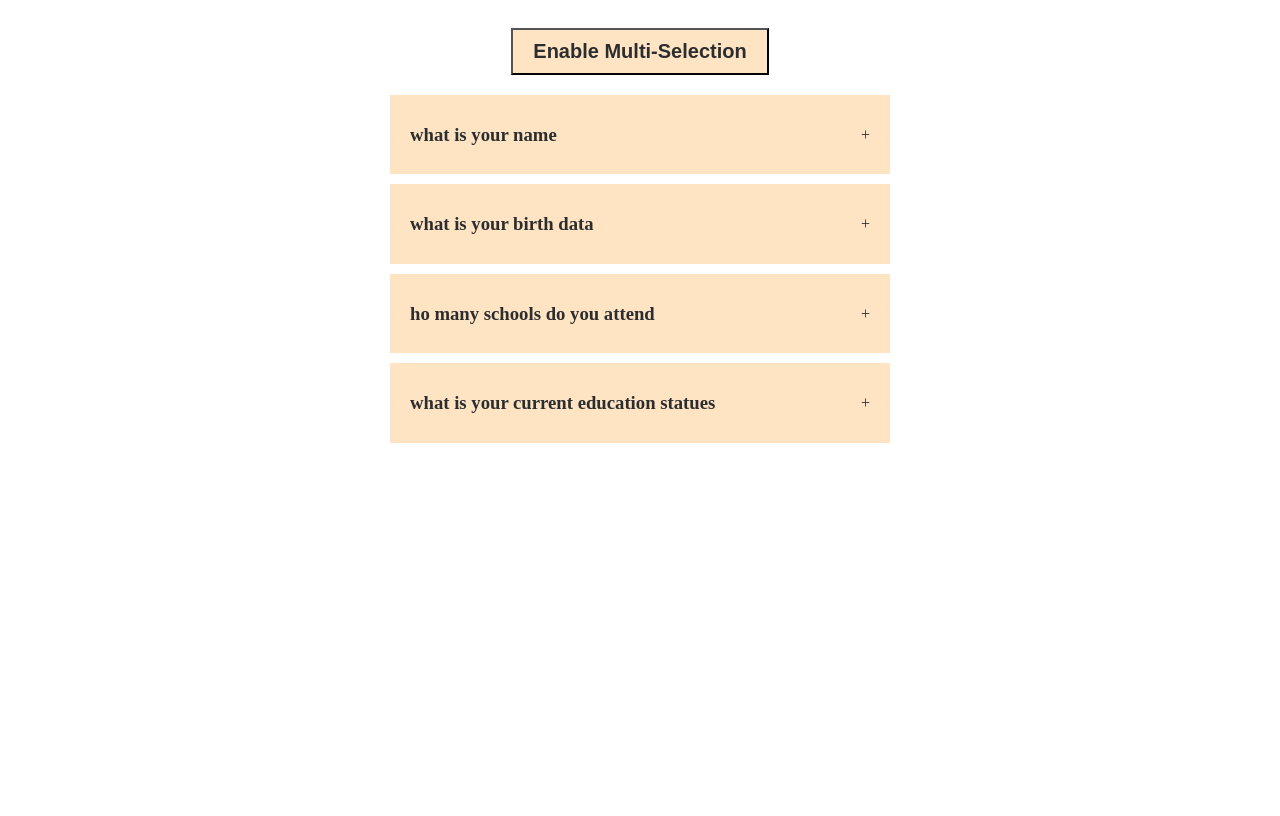
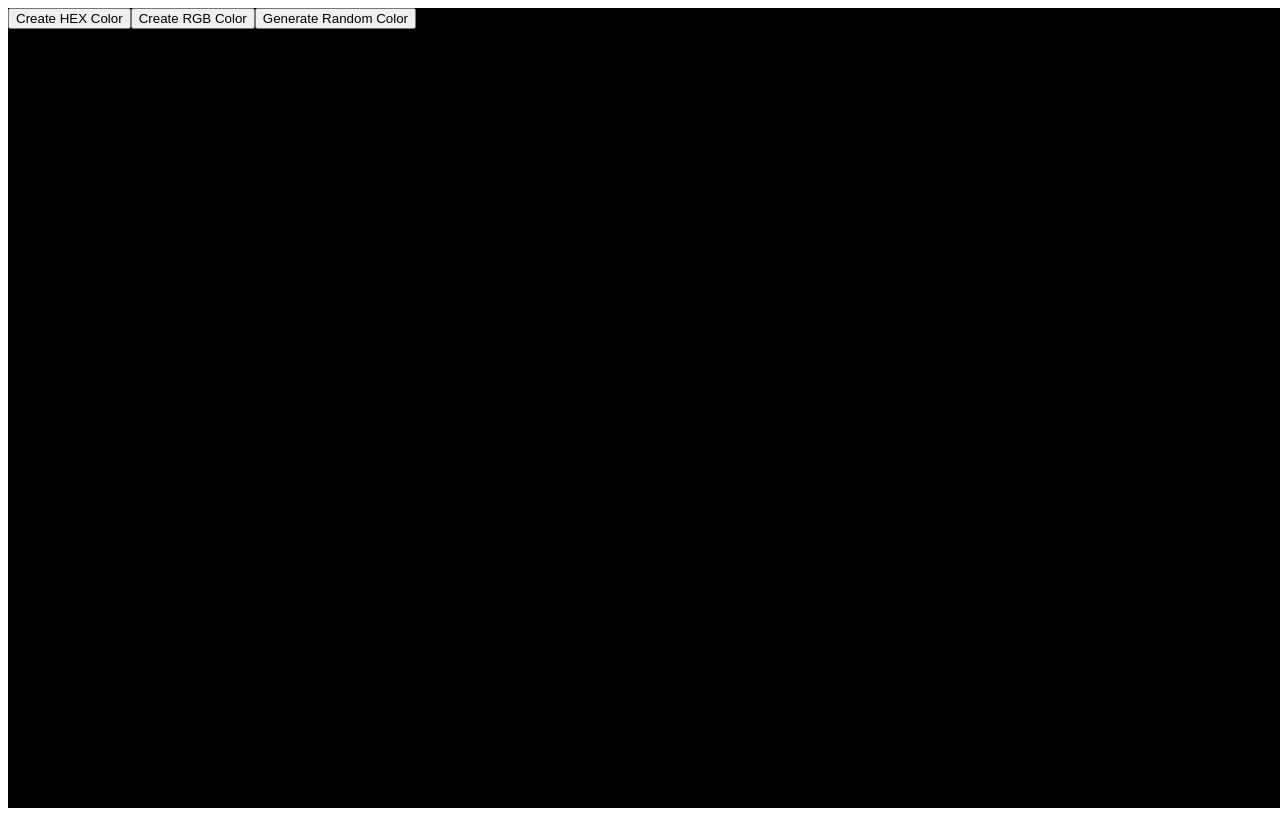
Before and after one commit to usmanmasud/react-episodes, a React (Vite) app: page / in a window 1280 px wide. Built offline with nearby package versions, Linux system fonts and the light colour scheme.

Commit message:
random hex

```diff
--- a/src/App.jsx
+++ b/src/App.jsx
@@ -1,9 +1,11 @@
-import Accordian from "./accordian/Page"
+// import Accordian from "./accordian/Page"
+import RandomColor from "./random-color/page"
 
 function App() {
   return (
     <>
-      <Accordian />
+      {/* <Accordian /> */}
+      <RandomColor />
     </>
   )
 }
--- a/src/accordian/Page.jsx
+++ b/src/accordian/Page.jsx
@@ -1,6 +1,6 @@
 import React, { useState } from 'react'
 import data from './data'
-import './styles.css'
+import './styles.module.css'
 
 export default function Accordian () {
 
--- a/src/random-color/page.jsx
+++ b/src/random-color/page.jsx
@@ -1 +1,36 @@
-import './styles.css'
+import { useState } from 'react'
+import './styles.module.css'
+
+export default function RandomColor() {
+    const [typeOfColor, setTypeOfColor] = useState('hex');
+    const [color, SetColor] = useState('#000000');
+
+
+    function handleRandomColor(length) {
+        return Math.floor(Math.random()*6)
+    }
+
+    function handleCreateRandomHexColor() {
+        const hex = [0,1,2,3,4,5,6,7,8,9,'A','B','C','D','E','F']
+        let hexColor = "#";
+
+        for (let i = 0; i<6; i++) {
+            hexColor += hex[handleRandomColor(hex.length)]
+        }
+        console.log(hexColor)
+    }
+
+    function handleCreateRandomRgbColor() {
+
+    }
+
+    return <div style={{
+        width: '100vw',
+        height: '100vh',
+        background: color
+    }}>
+        <button onClick={() => setTypeOfColor('hex')}>Create HEX Color</button>
+        <button onClick={() => setTypeOfColor('rgb')}>Create RGB Color</button>
+        <button onClick={typeOfColor === 'hex' ? handleCreateRandomHexColor : handleCreateRandomRgbColor}>Generate Random Color</button>
+    </div>
+}
```
Also changed, not shown: src/accordian/styles.module.css (renamed from src/accordian/styles.css), src/random-color/styles.css (deleted), src/random-color/styles.module.css (added).
